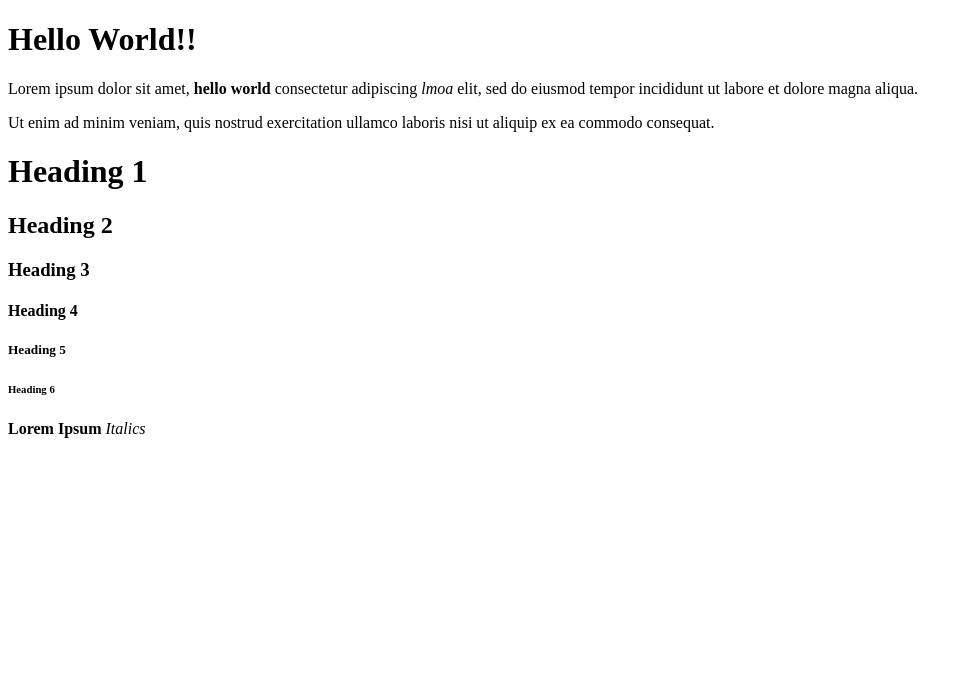
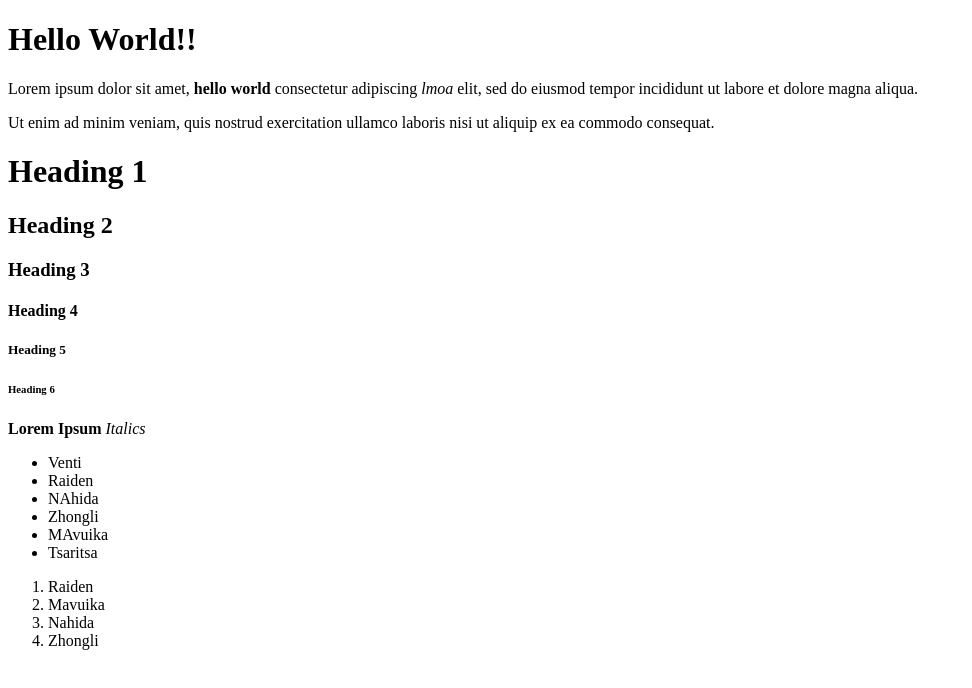
Before and after one commit to ScrotumLover9000/html_boilerplate, a plain HTML site: page index.html in a window 1280 px wide. Shown: the whole page, without its empty margins (0-972 px from the left). Drawn offline with Linux system fonts and the light colour scheme.

Commit message:
Homework 2 and learned lists

```diff
--- a/index.html
+++ b/index.html
@@ -32,5 +32,21 @@
     <strong>Lorem Ipsum</strong>
 
     <em>Italics</em>
+
+    <ul>
+        <li>Venti</li>
+        <li>Raiden</li>
+        <li>NAhida</li>
+        <li>Zhongli</li>
+        <li>MAvuika</li>
+        <li>Tsaritsa</li>
+    </ul>
+
+    <ol>
+        <li>Raiden</li>
+        <li>Mavuika</li>
+        <li>Nahida</li>
+        <li>Zhongli</li>
+    </ol>
 </body>
 </html>
```
Also changed, not shown: hw2.html (added, +24 -0 lines).
